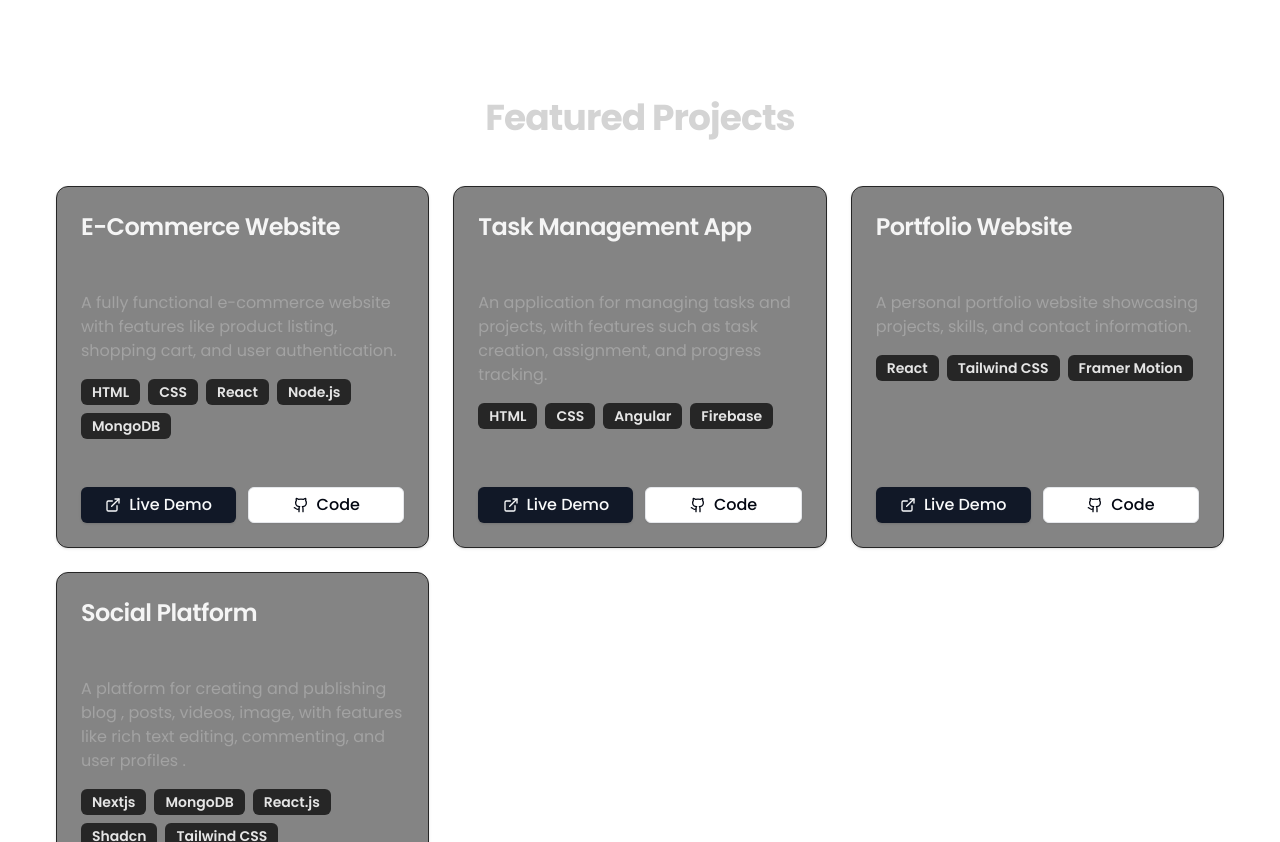
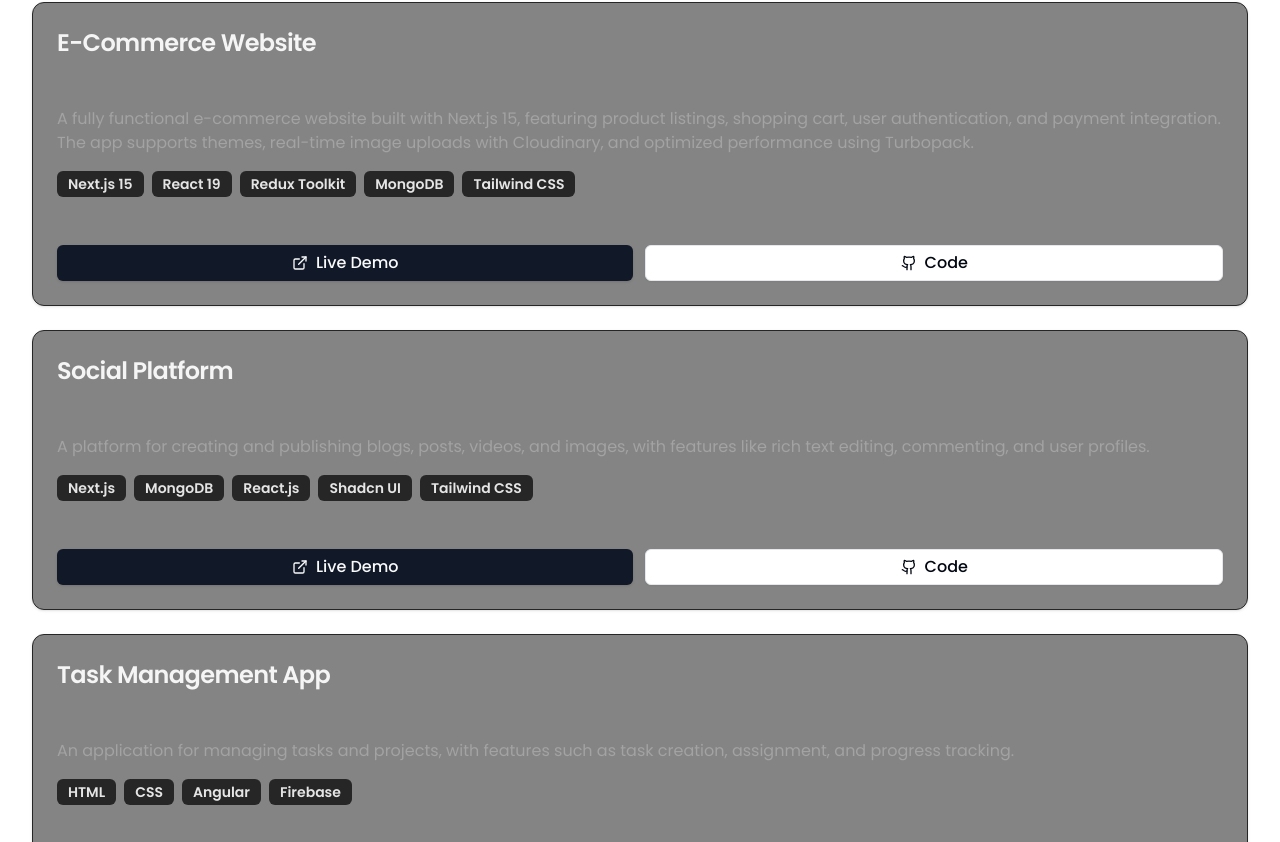
Before and after one commit to Neeraj110/PortFolio, a React (Vite) app: page / in a window 1280 px wide. Shown: the part 878-1720 px from the top of the page. Built offline with nearby package versions, Linux system fonts and the light colour scheme.

Commit message:
update Hero component text and enhance project descriptions with new technologies and links

```diff
--- a/src/components/Hero.jsx
+++ b/src/components/Hero.jsx
@@ -17,7 +17,7 @@ const Hero = () => {
           <div className="text-center">
             <h2 className="text-2xl md:text-3xl font-semibold text-gray-200 fade-in">
               <Typewriter
-                words={["Frontend Developer", "", "Full Stack Developer"]}
+                words={["Frontend Developer", "", "Mern Stack Developer"]}
                 loop={true}
                 cursor
                 cursorStyle="_"
--- a/src/components/Projects.jsx
+++ b/src/components/Projects.jsx
@@ -31,18 +31,93 @@ const projectVariants = (index) => ({
 
 function Projects() {
   return (
-    <section className="w-full py-12 md:py-24">
-      <div className="container px-4 md:px-6">
-        <motion.h2
-          whileInView={{ opacity: 1, y: 0 }}
-          initial={{ opacity: 0, y: -50 }}
-          transition={{ duration: 0.5 }}
-          className="text-3xl font-bold tracking-tight text-center mb-8 md:mb-12 lg:text-4xl"
-        >
-          Featured Projects
-        </motion.h2>
+    // <section className="w-full py-12 md:py-24">
+    //   <div className="container px-4 md:px-6">
+    //     <motion.h2
+    //       whileInView={{ opacity: 1, y: 0 }}
+    //       initial={{ opacity: 0, y: -50 }}
+    //       transition={{ duration: 0.5 }}
+    //       className="text-3xl font-bold tracking-tight text-center mb-8 md:mb-12 lg:text-4xl"
+    //     >
+    //       Featured Projects
+    //     </motion.h2>
 
-        <div className="grid grid-cols-1 gap-6 md:grid-cols-2 lg:grid-cols-3">
+    //     <div className="grid grid-cols-1 gap-6 md:grid-cols-2 lg:grid-cols-3">
+    //       {PROJECTS.map((project, index) => (
+    //         <motion.div
+    //           key={index}
+    //           variants={projectVariants(index)}
+    //           initial="hidden"
+    //           whileInView="visible"
+    //           viewport={{ once: true, amount: 0.2 }}
+    //         >
+    //           <Card className="h-full flex flex-col overflow-hidden border border-neutral-800 bg-neutral-950/50 backdrop-blur-sm hover:bg-neutral-900/50 transition-colors">
+    //             <CardHeader className="p-4 sm:p-6">
+    //               <CardTitle className="text-lg sm:text-xl md:text-2xl text-neutral-100">
+    //                 {project.title}
+    //               </CardTitle>
+    //             </CardHeader>
+    //             <CardContent className="flex-1 p-4 sm:p-6 pt-0">
+    //               <p className="text-neutral-400 text-sm md:text-base mb-4">
+    //                 {project.description}
+    //               </p>
+    //               <div className="flex flex-wrap gap-2">
+    //                 {project.technologies.map((tech, idx) => (
+    //                   <Badge
+    //                     key={idx}
+    //                     variant="secondary"
+    //                     className="bg-neutral-800 text-neutral-200 hover:bg-neutral-700 text-xs sm:text-sm"
+    //                   >
+    //                     {tech}
+    //                   </Badge>
+    //                 ))}
+    //               </div>
+    //             </CardContent>
+    //             <CardFooter className="p-4 sm:p-6 pt-0">
+    //               <div className="flex flex-col sm:flex-row w-full gap-3">
+    //                 {project.link && (
+    //                   <Button
+    //                     asChild
+    //                     variant="default"
+    //                     className="w-full text-sm sm:text-base"
+    //                   >
+    //                     <a
+    //                       href={project.link}
+    //                       target="_blank"
+    //                       rel="noopener noreferrer"
+    //                       className="flex items-center justify-center gap-2"
+    //                     >
+    //                       <ExternalLink className="h-4 w-4" />
+    //                       Live Demo
+    //                     </a>
+    //                   </Button>
+    //                 )}
+    //                 {project.github && (
+    //                   <Button
+    //                     asChild
+    //                     variant="outline"
+    //                     className="w-full text-sm sm:text-base"
+    //                   >
+    //                     <a
+    //                       href={project.github}
+    //                       target="_blank"
+    //                       rel="noopener noreferrer"
+    //                       className="flex items-center justify-center gap-2"
+    //                     >
+    //                       <Github className="h-4 w-4" />
+    //                       Code
+    //                     </a>
+    //                   </Button>
+    //                 )}
+    //               </div>
+    //             </CardFooter>
+    //           </Card>
+    //         </motion.div>
+    //       ))}
+    //     </div>
+    //   </div>
+    // </section>
+    <div className="flex flex-col gap-6">
       {PROJECTS.map((project, index) => (
         <motion.div
           key={index}
@@ -53,16 +128,16 @@ function Projects() {
         >
           <Card className="h-full flex flex-col overflow-hidden border border-neutral-800 bg-neutral-950/50 backdrop-blur-sm hover:bg-neutral-900/50 transition-colors">
             <CardHeader className="p-4 sm:p-6">
-                  <CardTitle className="text-lg sm:text-xl md:text-2xl text-neutral-100">
+              <CardTitle className="text-lg sm:text-xl md:text-2xl text-neutral-100 line-clamp-2">
                 {project.title}
               </CardTitle>
             </CardHeader>
             <CardContent className="flex-1 p-4 sm:p-6 pt-0">
-                  <p className="text-neutral-400 text-sm md:text-base mb-4">
+              <p className="text-neutral-400 text-sm md:text-base mb-4 line-clamp-3">
                 {project.description}
               </p>
-                  <div className="flex flex-wrap gap-2">
-                    {project.technologies.map((tech, idx) => (
+              <div className="flex flex-wrap gap-2 max-h-24 overflow-hidden">
+                {project.technologies.slice(0, 5).map((tech, idx) => (
                   <Badge
                     key={idx}
                     variant="secondary"
@@ -115,8 +190,6 @@ function Projects() {
         </motion.div>
       ))}
     </div>
-      </div>
-    </section>
   );
 }
 
--- a/src/constants/index.js
+++ b/src/constants/index.js
@@ -17,10 +17,41 @@ export const PROJECTS = [
     title: "E-Commerce Website",
     image: project1,
     description:
-      "A fully functional e-commerce website with features like product listing, shopping cart, and user authentication.",
-    technologies: ["HTML", "CSS", "React", "Node.js", "MongoDB"],
-    link: "#", // Replace with your GitHub link
-    github: "#", // Add GitHub link
+      "A fully functional e-commerce website built with Next.js 15, featuring product listings, shopping cart, user authentication, and payment integration. The app supports themes, real-time image uploads with Cloudinary, and optimized performance using Turbopack.",
+    technologies: [
+      "Next.js 15",
+      "React 19",
+      "Redux Toolkit",
+      "MongoDB",
+      "Tailwind CSS",
+      "Cloudinary",
+      "Razorpay",
+    ],
+    link: "https://e-commerce-next-app-peach.vercel.app/",
+    github: "https://github.com/Neeraj110/e-commerce-next-app",
+  },
+  {
+    title: "Social Platform",
+    image: "project4",
+    description:
+      "A platform for creating and publishing blogs, posts, videos, and images, with features like rich text editing, commenting, and user profiles.",
+    conciseDescription:
+      "A social media app for sharing multimedia content with real-time interaction and user management.",
+    technologies: [
+      "Next.js",
+      "MongoDB",
+      "React.js",
+      "Shadcn UI",
+      "Tailwind CSS",
+      "Cloudinary",
+      "Redux Toolkit",
+      "Mongoose",
+      "Axios",
+      "NodeMailer",
+      "Bcrypt.js",
+    ],
+    link: "https://blog-app-using-nextjs-mu.vercel.app",
+    github: "https://github.com/Neeraj110/Blog-app-using-Nextjs",
   },
   {
     title: "Task Management App",
@@ -28,8 +59,8 @@ export const PROJECTS = [
     description:
       "An application for managing tasks and projects, with features such as task creation, assignment, and progress tracking.",
     technologies: ["HTML", "CSS", "Angular", "Firebase"],
-    link: "#", // Replace with your GitHub link
-    github: "#", // Add GitHub link
+    link: "#",
+    github: "#",
   },
   {
     title: "Portfolio Website",
@@ -37,17 +68,8 @@ export const PROJECTS = [
     description:
       "A personal portfolio website showcasing projects, skills, and contact information.",
     technologies: ["React", "Tailwind CSS", "Framer Motion"],
-    link: "#", // Replace with your GitHub link
-    github: "#", // Add GitHub link
-  },
-  {
-    title: "Social Platform",
-    image: project4,
-    description:
-      "A platform for creating and publishing blog , posts, videos, image, with features like rich text editing, commenting, and user profiles .",
-    technologies: ["Nextjs", "MongoDB", "React.js", "Shadcn", "Tailwind CSS"],
-    link: "https://blog-app-using-nextjs-mu.vercel.app",
-    github: "#", // Add GitHub link
+    link: "#",
+    github: "#",
   },
 ];
 
```
Lines whose indentation alone changed are shown as unchanged.
